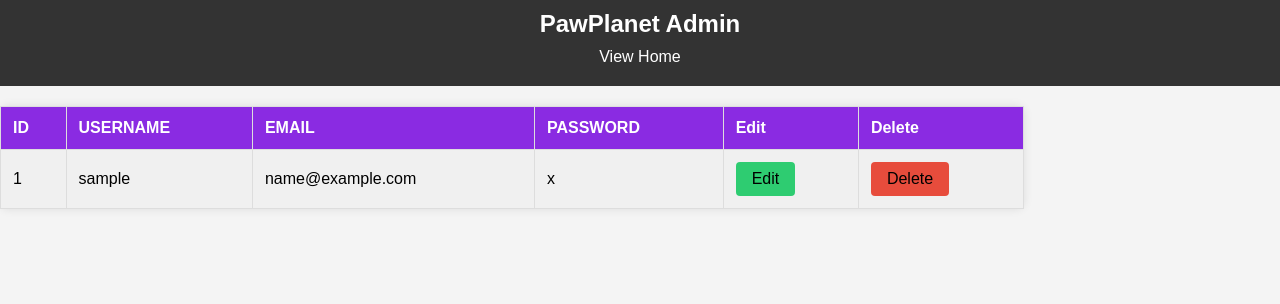
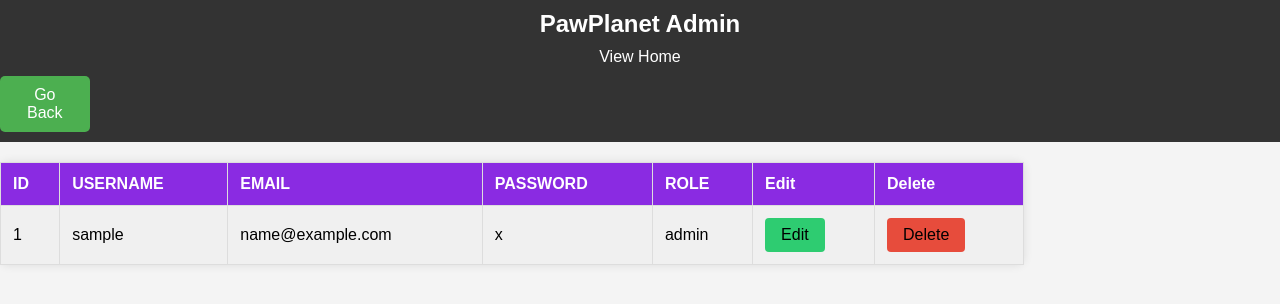
Before and after one commit to gesa156/ProjektiWeb, a PHP site: page /dashboard.php in a window 1280 px wide. Shown: the top 304 px of the page. Run offline with PHP 8.4, Linux system fonts and the light colour scheme; tables that the repository leaves empty or names only in its code hold one stand-in row (values such as "Sample post").

Commit message:
Shtova disa gjera

```diff
--- a/dashboard.php
+++ b/dashboard.php
@@ -99,21 +99,49 @@
         opacity: 0.9;
         background-color: inherit;
     }
+
+
+
+
+    .goback-btn {
+            display: inline-block;
+            padding: 10px 20px;
+            margin-right:93%;
+            font-size: 16px;
+            text-align: center;
+            text-decoration: none;
+            cursor: pointer;
+            background-color: #4CAF50;
+            color: #fff;
+            border: none;
+            border-radius: 5px;
+        }
+
+
+        .goback-btn:hover {
+            background-color: #45a049;
+        }
+
+
 </style>
 
 <body>
+
 <header class="header">
         <h2 class="logo">PawPlanet Admin</h2>
         <nav class="navigation">
             <a href="login.php">View Home</a>
         </nav>
+        <a href="Login.php" class="goback-btn">Go Back</a>
     </header>
+
     <table border="1">
         <tr>
             <th>ID</th>
             <th>USERNAME</th>
             <th>EMAIL</th>
             <th>PASSWORD</th>
+            <th>ROLE</th>
             <th>Edit</th>
             <th>Delete</th>
         </tr>
@@ -131,10 +159,11 @@
                     <td>{$user['username']}</td>
                     <td>{$user['email']}</td>
                     <td>{$user['password']}</td>
+                    <td>{$user['role']}</td>
                     <td class='edit-cell'><a class='edit-link' href='edit.php?id={$user['id']}'>Edit</a></td>
                     <td class='delete-cell'><a class='delete-link' href='delete.php?id={$user['id']}'>Delete</a></td>
-                </tr>
-                ";
+                  </tr>
+         ";
             }
         ?>
     </table>
--- a/edit.php
+++ b/edit.php
@@ -77,6 +77,7 @@ if(isset($_POST['editBtn'])){
     $email = $_POST['email'];
     $password = $_POST['password'];
 
+
     $userRepository->updateUser($id, $username, $email, $password);
     header("location: dashboard.php");
 }
--- a/login.php
+++ b/login.php
@@ -15,9 +15,8 @@ if ($_SERVER['REQUEST_METHOD'] === 'POST') {
 
         $_SESSION['username'] = $user['username'];
         $_SESSION['role'] = $user['role'];
-    } else {
-
-        $error_message = "Login failed. Please check your email and password.";
+    }  else {
+        echo "<script>alert('Invalid Email or Password');</script>";
     }
 }
 ?>
```
Also changed, not shown: admin_dashboard.php (+22 -0 lines), dashboard_funfacts.php (+20 -0 lines).
